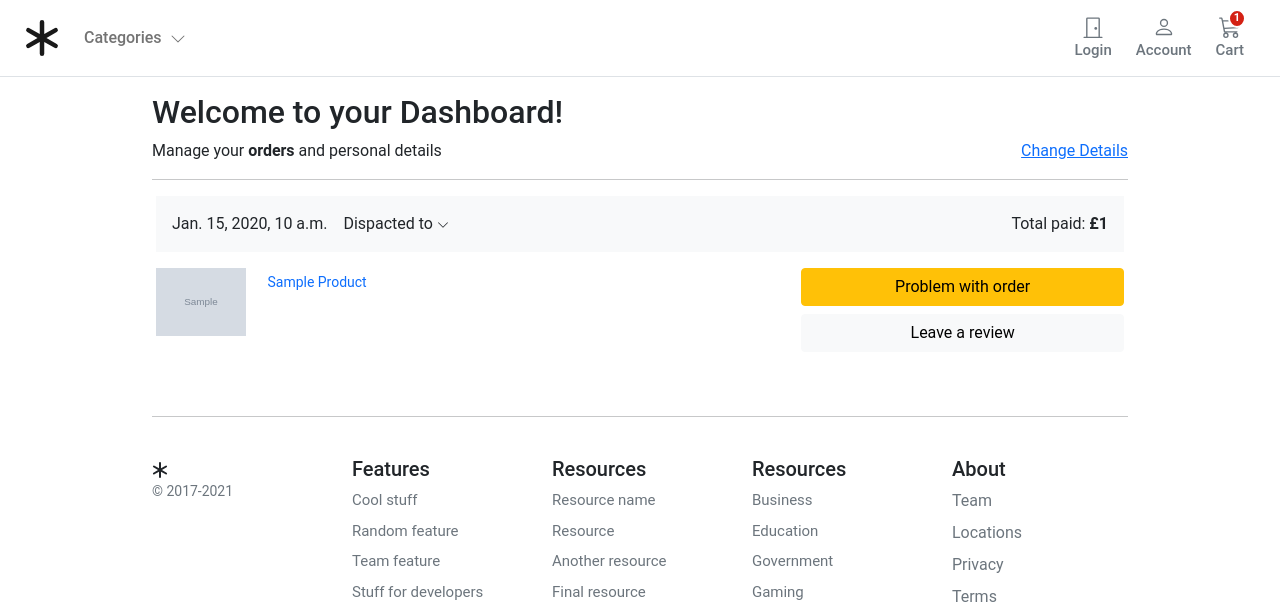
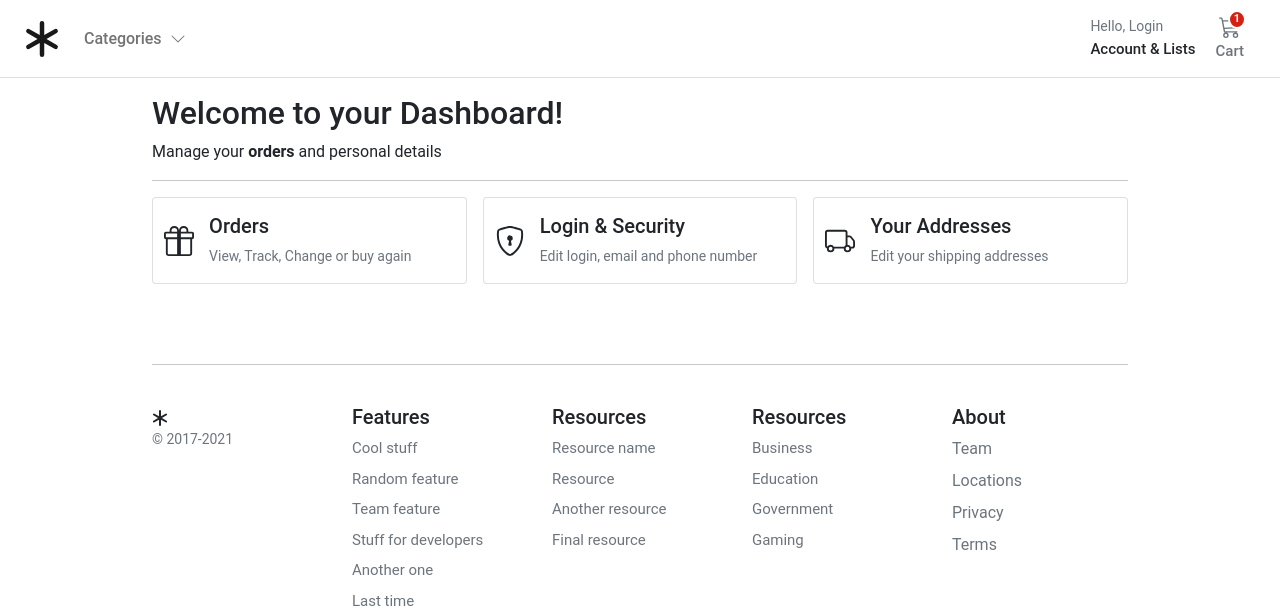
Before and after one commit to ezzimo/Django-Ecommerce-Project, a Django app: template templates/account/dashboard/dashboard.html in a window 1280 px wide. Shown: the top 609 px of the page. Run offline with Django 3.2, Linux system fonts and the light colour scheme; the template is opened without the code that fills it: most values are stand-ins (such as "Sample title", 1, 10 or a date in 2020); grey boxes marked "Sample" are stand-in pictures.

Commit message:
rebuilding user's models and adding addresses tables for multiple addresses and dashboard UI

```diff
--- a/account/admin.py
+++ b/account/admin.py
@@ -1,5 +1,5 @@
 from django.contrib import admin
 
-from .models import UserBase
+from .models import Customer
 
-admin.site.register(UserBase)
+admin.site.register(Customer)
--- a/account/views.py
+++ b/account/views.py
@@ -6,11 +6,10 @@ from django.shortcuts import redirect, render
 from django.template.loader import render_to_string
 from django.utils.encoding import force_bytes, force_text
 from django.utils.http import urlsafe_base64_decode, urlsafe_base64_encode
-
 from orders.views import user_orders
 
 from .forms import RegistrationForm, UserEditForm
-from .models import UserBase
+from .models import Customer
 from .token import account_activation_token
 
 
--- a/templates/account/dashboard/dashboard.html
+++ b/templates/account/dashboard/dashboard.html
@@ -9,68 +9,72 @@
     </h1>
     <div class="col-12 d-flex justify-content-between">
       <div>Manage your <b>orders</b> and personal details</div>
-      <div><a href="{% url 'account:edit_details' %}">Change Details</a></div>
+     {% comment %} <div><a href="{% url 'account:edit_details' %}">Change Details</a></div> {% endcomment %}
     </div>
     <hr />
   </div>
-  <div class="container">
-    {% for order in orders %}
-    <div class="row g-3">
-
-      <div class="col-12 bg-light p-3 d-flex justify-content-between">
-        <div class="d-flex d-flex-inline">
-
-          <div class="pe-3">{{ order.created }}</div>
-          <div class="dropdown">
-            <a class="text-reset text-decoration-none dropdown-toggle" href="#" role="link" id="dropdownLink"
-              data-bs-toggle="dropdown" aria-expanded="false">
-              Dispacted to
-              <svg xmlns="http://www.w3.org/2000/svg" width="12" height="12" fill="currentColor"
-                class="bi bi-chevron-down" viewBox="0 0 16 16">
-                <path fill-rule="evenodd"
-                  d="M1.646 4.646a.5.5 0 0 1 .708 0L8 10.293l5.646-5.647a.5.5 0 0 1 .708.708l-6 6a.5.5 0 0 1-.708 0l-6-6a.5.5 0 0 1 0-.708z" />
-              </svg>
-            </a>
-
-            <ul class="dropdown-menu" aria-labelledby="dropdownLink">
-              <li class="item small">{{order.full_name}}</li>
-              <li class="item small">{{order.address1}}</li>
-              <li class="item small">{{order.address2}}</li>
-              <li class="item small">{{order.post_code}}</li>
-            </ul>
+<div class="row row-cols-1 row-cols-sm-2 row-cols-md-3 g-3">
+    <div class="col">
+      <a href="#" class="text-reset text-decoration-none" role="button" style="max-width: 540px;">
+      <div class="card mb-3">
+        <div class="row g-0">
+          <div class="col-2 position-relative">
+            <svg class="position-absolute top-50 start-50 translate-middle" xmlns="http://www.w3.org/2000/svg" width="30" height="30" fill="currentColor" class="bi bi-gift"
+              viewBox="0 0 16 16">
+              <path
+                d="M3 2.5a2.5 2.5 0 0 1 5 0 2.5 2.5 0 0 1 5 0v.006c0 .07 0 .27-.038.494H15a1 1 0 0 1 1 1v2a1 1 0 0 1-1 1v7.5a1.5 1.5 0 0 1-1.5 1.5h-11A1.5 1.5 0 0 1 1 14.5V7a1 1 0 0 1-1-1V4a1 1 0 0 1 1-1h2.038A2.968 2.968 0 0 1 3 2.506V2.5zm1.068.5H7v-.5a1.5 1.5 0 1 0-3 0c0 .085.002.274.045.43a.522.522 0 0 0 .023.07zM9 3h2.932a.56.56 0 0 0 .023-.07c.043-.156.045-.345.045-.43a1.5 1.5 0 0 0-3 0V3zM1 4v2h6V4H1zm8 0v2h6V4H9zm5 3H9v8h4.5a.5.5 0 0 0 .5-.5V7zm-7 8V7H2v7.5a.5.5 0 0 0 .5.5H7z" />
+            </svg>
           </div>
-        </div>
-        <div class="text-end">
-          Total paid: <span class="fw-bold">£{{ order.total_paid }}</span>
-        </div>
-      </div>
-      <div class="col-md-5 col-lg-4 order-md-last p-0 order-3">
-        <div class="d-grid gap-2 ">
-          <button class="btn btn-warning" type="button">Problem with order</button>
-          <button class="btn btn-light" type="button">Leave a review</button>
-        </div>
-      </div>
-      <div class="col-md-7 col-lg-8 p-0">
-        {% for item in order.items.all %}
-
-        <div class="card mb-3 border-0">
-          <div class="row g-0">
-            <div class="col-md-2 d-none d-md-block">
-              <img class="img-fluid" style="width:90px" src="{{item.product.image.url}}" />
-            </div>
-            <div class="col-md-10">
-              <div class="card-body p-1">
-                <a class="text-decoration-none" href="{{ item.product.get_absolute_url }}">
-                  <p class="card-text small">{{item.product|title}}</p>
-                </a>
-              </div>
+          <div class="col-10">
+            <div class="card-body ps-0 ps-md-1">
+              <h1 class="h5">Orders</h1>
+              <p class="card-text small text-muted">View, Track, Change or buy again</p>
             </div>
           </div>
         </div>
-        {% endfor %}
       </div>
+      </a>
     </div>
-    {% endfor %}
+    <div class="col">
+      <a href="{% url "account:edit_details" %}" class="text-reset text-decoration-none" role="button" style="max-width: 540px;">
+      <div class="card mb-3">
+        <div class="row g-0">
+          <div class="col-2 position-relative">
+            <svg class="position-absolute top-50 start-50 translate-middle" xmlns="http://www.w3.org/2000/svg" width="30" height="30" fill="currentColor" class="bi bi-shield-lock" viewBox="0 0 16 16">
+              <path d="M5.338 1.59a61.44 61.44 0 0 0-2.837.856.481.481 0 0 0-.328.39c-.554 4.157.726 7.19 2.253 9.188a10.725 10.725 0 0 0 2.287 2.233c.346.244.652.42.893.533.12.057.218.095.293.118a.55.55 0 0 0 .101.025.615.615 0 0 0 .1-.025c.076-.023.174-.061.294-.118.24-.113.547-.29.893-.533a10.726 10.726 0 0 0 2.287-2.233c1.527-1.997 2.807-5.031 2.253-9.188a.48.48 0 0 0-.328-.39c-.651-.213-1.75-.56-2.837-.855C9.552 1.29 8.531 1.067 8 1.067c-.53 0-1.552.223-2.662.524zM5.072.56C6.157.265 7.31 0 8 0s1.843.265 2.928.56c1.11.3 2.229.655 2.887.87a1.54 1.54 0 0 1 1.044 1.262c.596 4.477-.787 7.795-2.465 9.99a11.775 11.775 0 0 1-2.517 2.453 7.159 7.159 0 0 1-1.048.625c-.28.132-.581.24-.829.24s-.548-.108-.829-.24a7.158 7.158 0 0 1-1.048-.625 11.777 11.777 0 0 1-2.517-2.453C1.928 10.487.545 7.169 1.141 2.692A1.54 1.54 0 0 1 2.185 1.43 62.456 62.456 0 0 1 5.072.56z"/>
+              <path d="M9.5 6.5a1.5 1.5 0 0 1-1 1.415l.385 1.99a.5.5 0 0 1-.491.595h-.788a.5.5 0 0 1-.49-.595l.384-1.99a1.5 1.5 0 1 1 2-1.415z"/>
+            </svg>
+          </div>
+          <div class="col-10">
+            <div class="card-body ps-0 ps-md-1">
+              <h1 class="h5">Login & Security</h1>
+              <p class="card-text small text-muted">Edit login, email and phone number</p>
+            </div>
+          </div>
+        </div>
+      </div>
+      </a>
+    </div>
+    <div class="col">
+      <a href="#" class="text-reset text-decoration-none" role="button" style="max-width: 540px;">
+      <div class="card mb-3">
+        <div class="row g-0">
+          <div class="col-2 position-relative">
+            <svg class="position-absolute top-50 start-50 translate-middle" xmlns="http://www.w3.org/2000/svg" width="30" height="30" fill="currentColor" class="bi bi-truck" viewBox="0 0 16 16">
+              <path d="M0 3.5A1.5 1.5 0 0 1 1.5 2h9A1.5 1.5 0 0 1 12 3.5V5h1.02a1.5 1.5 0 0 1 1.17.563l1.481 1.85a1.5 1.5 0 0 1 .329.938V10.5a1.5 1.5 0 0 1-1.5 1.5H14a2 2 0 1 1-4 0H5a2 2 0 1 1-3.998-.085A1.5 1.5 0 0 1 0 10.5v-7zm1.294 7.456A1.999 1.999 0 0 1 4.732 11h5.536a2.01 2.01 0 0 1 .732-.732V3.5a.5.5 0 0 0-.5-.5h-9a.5.5 0 0 0-.5.5v7a.5.5 0 0 0 .294.456zM12 10a2 2 0 0 1 1.732 1h.768a.5.5 0 0 0 .5-.5V8.35a.5.5 0 0 0-.11-.312l-1.48-1.85A.5.5 0 0 0 13.02 6H12v4zm-9 1a1 1 0 1 0 0 2 1 1 0 0 0 0-2zm9 0a1 1 0 1 0 0 2 1 1 0 0 0 0-2z"/>
+            </svg>
+          </div>
+          <div class="col-10">
+            <div class="card-body ps-0 ps-md-1">
+              <h1 class="h5">Your Addresses</h1>
+              <p class="card-text small text-muted">Edit your shipping addresses</p>
+            </div>
+          </div>
+        </div>
+      </div>
+      </a>
+    </div>
+
+</div>
   </div>
-</div>
 {% endblock content %}
--- a/templates/account/dashboard/edit_details.html
+++ b/templates/account/dashboard/edit_details.html
@@ -29,8 +29,8 @@
                                 {{ user_form.email }}
                                 <label class="small font-weight-bold">{{ user_form.first_name.label}}</label>
                                 {{ user_form.first_name }}
-                                <label class="small font-weight-bold">{{ user_form.user_name.label}}</label>
-                                {{ user_form.user_name }}
+                                <label class="small font-weight-bold">{{ user_form.name.label}}</label>
+                                {{ user_form.name }}
 
                                 <button class="btn btn-primary btn-block py-2 mb-4 mt 5 fw-bold w-100" type="submit"
                                     value="Save changes">Save Changes</button>
--- a/templates/account/sub_base.html
+++ b/templates/account/sub_base.html
@@ -7,7 +7,7 @@
     <div class="row no-gutter">
         <div class="col-md-12">
             <div class="login d-flex align-items-center py-3">
-                        <div class="col-12 col-lg-7 mx-auto">
+                        <div class="col-12 col-md-12 col-lg-7 mx-auto">
                         {% block sub_content %}
                         {% endblock sub_content %}
                         </div>
--- a/templates/base.html
+++ b/templates/base.html
@@ -63,47 +63,48 @@
                         <span class="fs15 fw500">Shop</span>
                     </button>
 
+                    <div>
+                        <div class="collapse navbar-collapse" id="navbarSupportedContent2">
+                            <ul class="navbar-nav me-auto mb-2 mb-lg-0">
+                                <li class="nav-item dropdown">
+                                    <a class="nav-link dropdown-toggle text-reset" href="#" id="navbarDropdown"
+                                        role="button" data-bs-toggle="dropdown" aria-expanded="false">
+                                        <div class="small text-muted">Hello,
                                             {% if user.is_authenticated %}
-                    <a type="button" role="button" href="{% url 'account:logout' %}"
-                        class="btn btn-outline-secondary border-0 basket-btn">
-                        <div>
-                            <svg xmlns="http://www.w3.org/2000/svg" width="22" height="22" fill="currentColor"
-                                class="bi bi-door-closed" viewBox="0 0 16 16">
-                                <path
-                                    d="M3 2a1 1 0 0 1 1-1h8a1 1 0 0 1 1 1v13h1.5a.5.5 0 0 1 0 1h-13a.5.5 0 0 1 0-1H3V2zm1 13h8V2H4v13z" />
-                                <path d="M9 9a1 1 0 1 0 2 0 1 1 0 0 0-2 0z" />
-                            </svg>
+                                            {{ request.user.name }}
+                                            {% else %}
+                                            Login
+                                            {% endif %}
                                         </div>
-                        <span class="fs15 fw500">Logout</span>
+                                        <span class="fs15 fw500">Account &amp; Lists
+                                        </span>
+                                        </span>
                                     </a>
+                                    <div class="dropdown-menu rounded-0" aria-labelledby="navbarDropdown">
+                                        <div class="card border-0">
+                                            <div class="card-body">
+                                                <h6 class="card-title">My Account</h6>
+                                                <ul class="list-group list-group-flush dropdown-account-link">
+                                                    {% if user.is_authenticated %}
+                                                    <a href="{% url "account:dashboard" %}"
+                                                        class="text-reset small list-group-item p-0 pb-1 border-0 dropdown-account-link">Your
+                                                        Account</a>
+                                                    <a href="#"
+                                                        class="text-reset small list-group-item p-0 pb-1 border-0 dropdown-account-link">Orders</a>
+                                                    <a href="{% url "account:logout" %}"
+                                                        class="text-reset small list-group-item p-0 pb-1 border-0 dropdown-account-link">Logout</a>
                                                     {% else %}
-                    <a type="button" role="button" href="{% url 'account:login' %}"
-                        class="btn btn-outline-secondary border-0 basket-btn">
-                        <div>
-                            <svg xmlns="http://www.w3.org/2000/svg" width="22" height="22" fill="currentColor"
-                                class="bi bi-door-closed" viewBox="0 0 16 16">
-                                <path
-                                    d="M3 2a1 1 0 0 1 1-1h8a1 1 0 0 1 1 1v13h1.5a.5.5 0 0 1 0 1h-13a.5.5 0 0 1 0-1H3V2zm1 13h8V2H4v13z" />
-                                <path d="M9 9a1 1 0 1 0 2 0 1 1 0 0 0-2 0z" />
-                            </svg>
+                                                    <a href="{% url "account:login" %}"
+                                                        class="text-reset small list-group-item p-0 pb-1 border-0 dropdown-account-link">Login</a>
+                                                    {% endif %}
+                                                </ul>
                                             </div>
-                        <span class="fs15 fw500">Login</span>
-                    </a>
-                    {% endif %}
-
-
-                    <a type="button" role="button" href="{% url 'account:dashboard' %}"
-                        class="btn btn-outline-secondary border-0 basket-btn">
-                        <div>
-                            <svg xmlns="http://www.w3.org/2000/svg" width="22" height="22" fill="currentColor"
-                                class="bi bi-person" viewBox="0 0 16 16">
-                                <path
-                                    d="M8 8a3 3 0 1 0 0-6 3 3 0 0 0 0 6zm2-3a2 2 0 1 1-4 0 2 2 0 0 1 4 0zm4 8c0 1-1 1-1 1H3s-1 0-1-1 1-4 6-4 6 3 6 4zm-1-.004c-.001-.246-.154-.986-.832-1.664C11.516 10.68 10.289 10 8 10c-2.29 0-3.516.68-4.168 1.332-.678.678-.83 1.418-.832 1.664h10z" />
-                            </svg>
                                         </div>
-                        <span class="fs15 fw500">Account</span>
-                    </a>
-
+                                    </div>
+                                </li>
+                            </ul>
+                        </div>
+                    </div>
                     <a type="button" role="button" href="{% url "cart:cart_summary" %}"
                         class="btn btn-outline-secondary border-0 basket-btn">
 
@@ -135,6 +136,16 @@
                                 <a class="dropdown-item" href="{{ c.get_absolute_url }}">{{ c.name|title }}</a>
                             </li>
                             {% endfor %}
+                        </ul>
+                    <h6 class="card-title"> My Account</h6>
+                    <ul class="list-group list-group-flush dropdown-account-link">
+                        {% if user.is_authenticated %}
+                        <a href="{% url "account:dashboard" %}" class="dropdown-item"> Your Account</a>
+                        <a href="#" class="dropdown-item"> Orders</a>
+                        <a href="{% url "account:logout" %}" class="dropdown-item">Logout</a>
+                        {% else %}
+                        <a href="{% url "account:login" %}" class="dropdown-item">Login</a>
+                        {% endif %}
                     </ul>
                     </div>
                 </div>
```
Also changed, not shown: account/forms.py (+21 -18 lines), account/models.py (+47 -26 lines), account/migrations/0001_initial.py, db.sqlite3, orders/migrations/0001_initial.py. Lines whose indentation alone changed are shown as unchanged.
